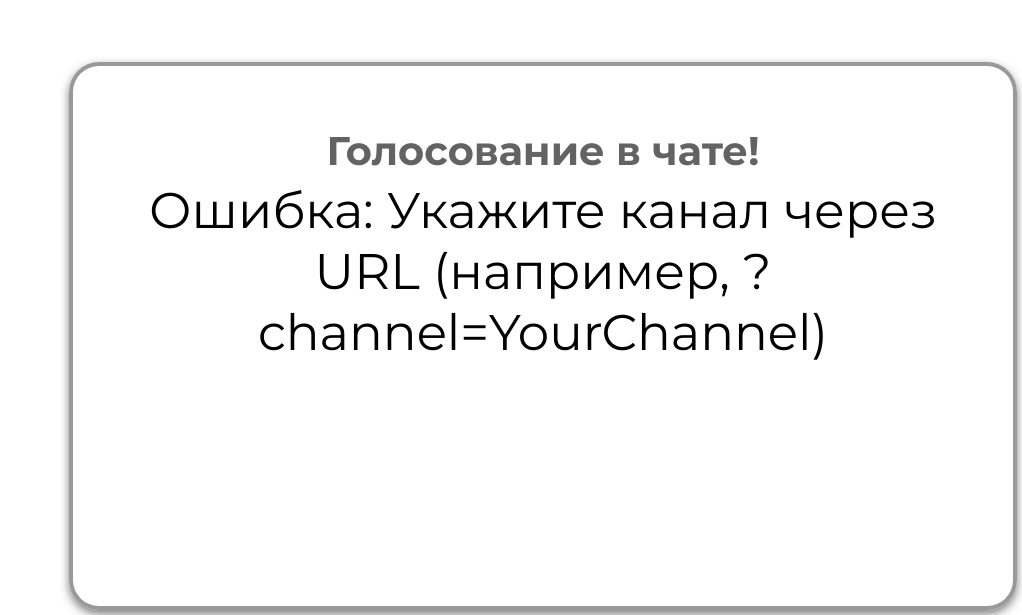
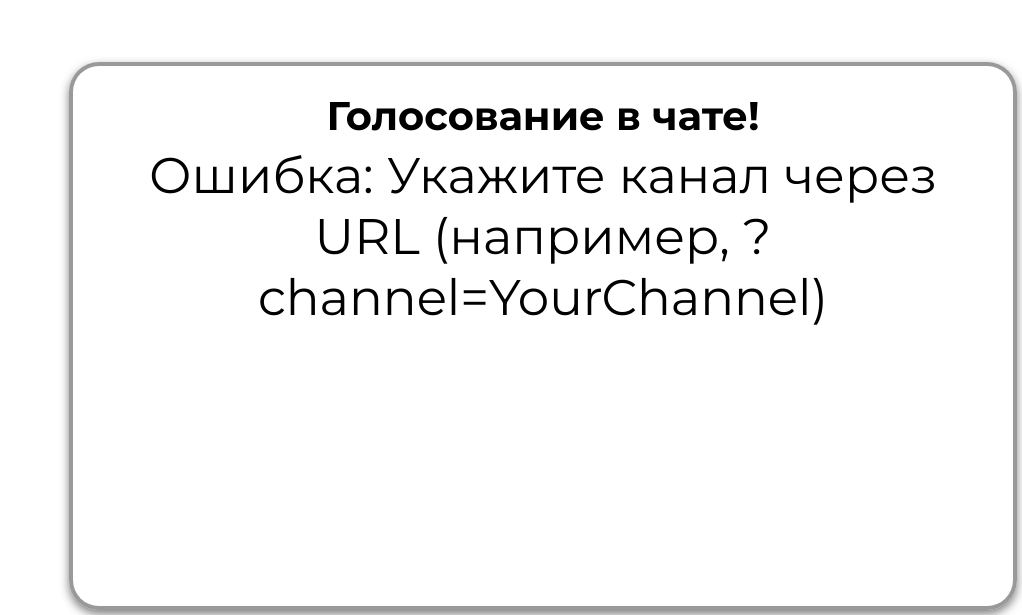
Before and after one commit to nifoleyarc/twitch-chat-poll, a plain HTML site: page index.html in a window 1280 px wide. Shown: the part 185-800 px from the top of the page, without its empty margins (258-1280 px from the left). Drawn offline with Linux system fonts and the light colour scheme.

Commit message:
fix header

```diff
--- a/index.html
+++ b/index.html
@@ -15,9 +15,10 @@
       color: black;
     }
     #header {
+      margin-top: 5px;
       font-size: 40px;
       font-weight: bold;
-      color: #0000009c; /* Зеленый цвет */
+      color: #000000;
       margin-bottom: 5px; /* Отступ ниже заголовка */
     }
     #widget {
```
